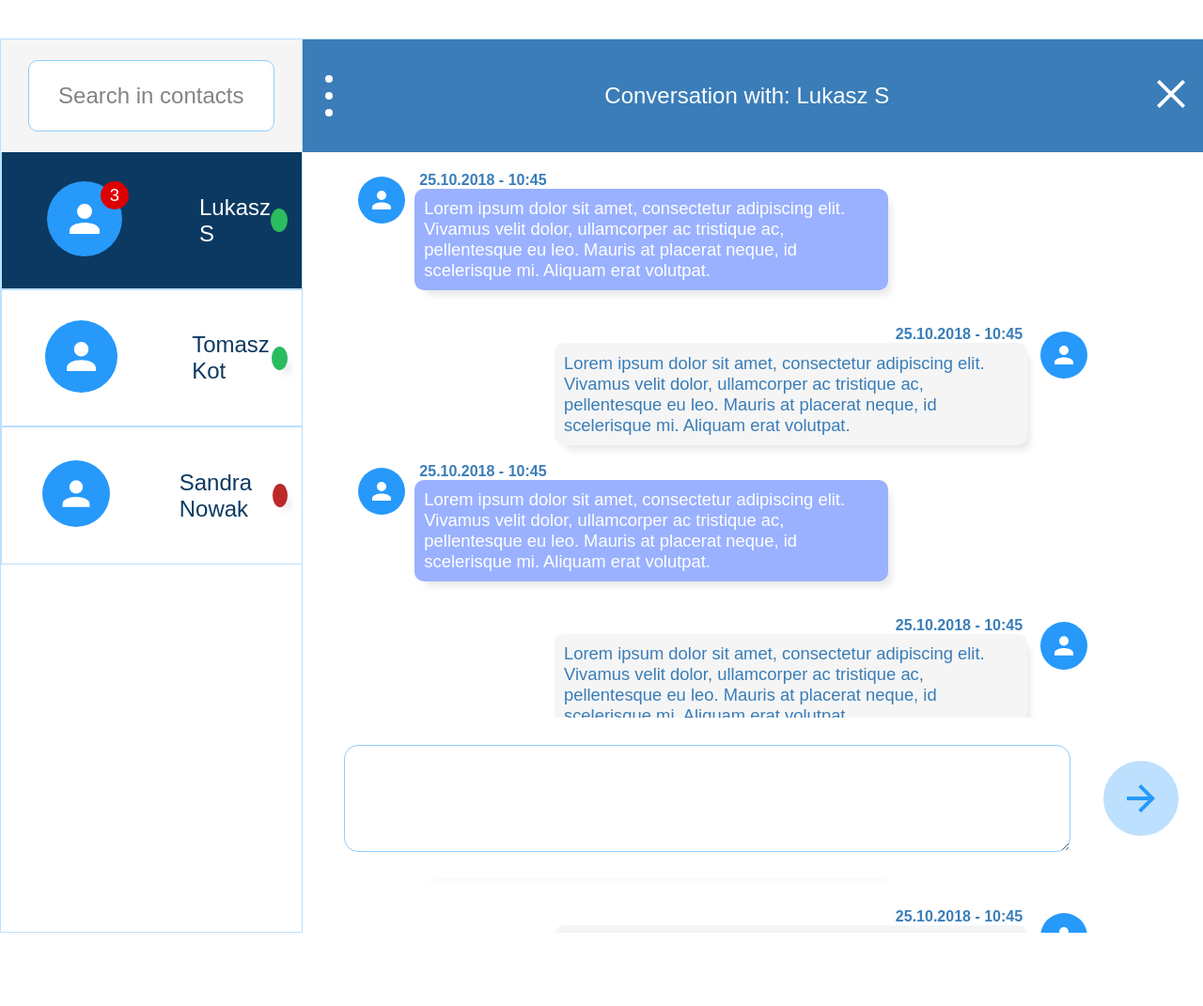
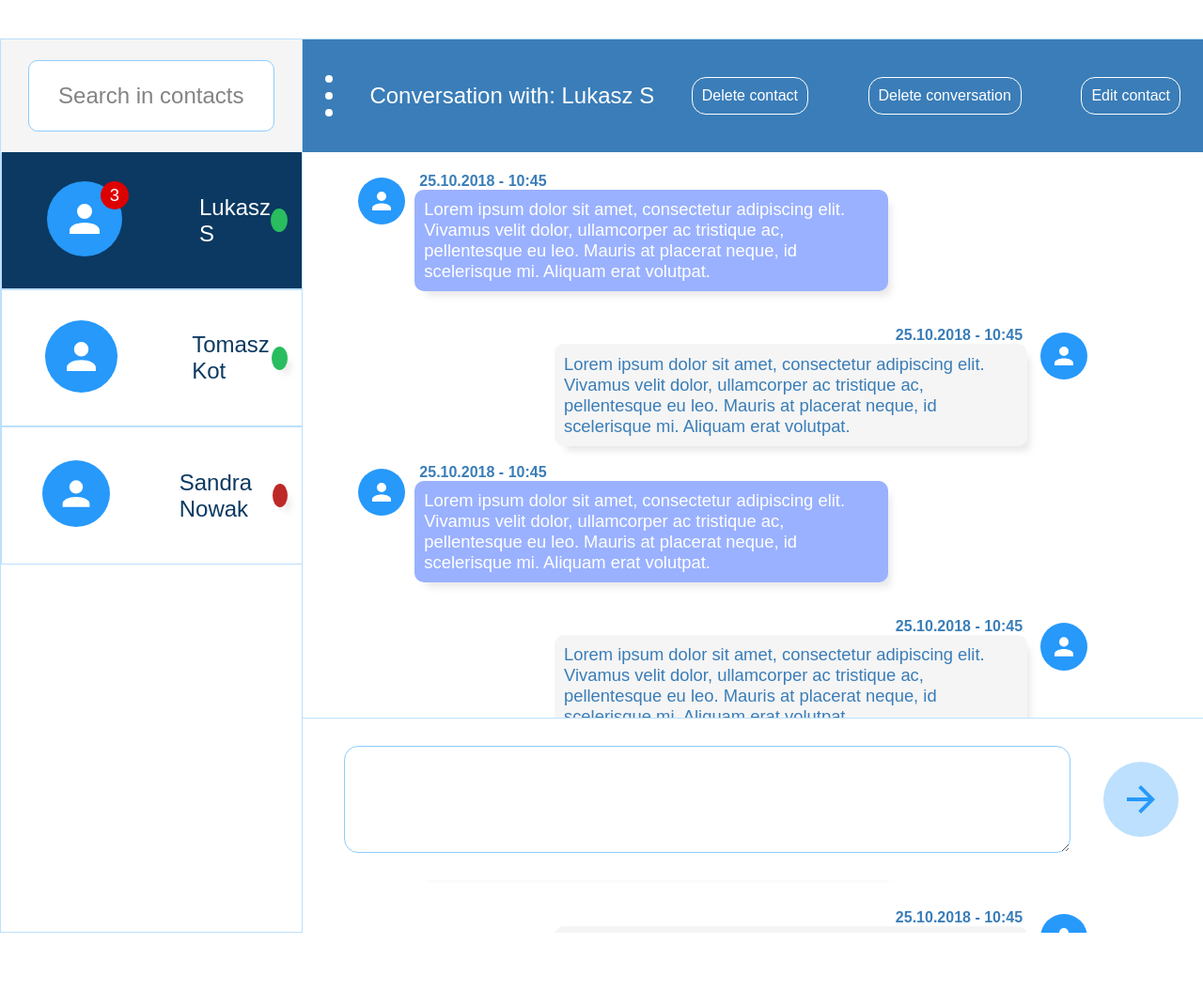
Before and after one commit to lStrachanowski/pychat, a Flask app: page /chat in a window 1280 px wide. Shown: the part 133-1204 px from the top of the page at 94% size. Run offline with Flask 2, Linux system fonts and the light colour scheme.

Commit message:
options bar for desktop created

```diff
--- a/main.py
+++ b/main.py
@@ -4,6 +4,7 @@ from flask import render_template, redirect, url_for
 app = Flask(__name__)
 
 user_status = True
+user_options = False
 
 @app.route('/')
 def index():
@@ -26,7 +27,7 @@ def chat():
     if user_status == False:
         return redirect(url_for("index"))
     else:
-        return render_template('chat.html', user_status = user_status)
+        return render_template('chat.html', user_status = user_status, user_options = user_options)
 
 @app.route('/settings')
 def settings():
--- a/static/css/main.css
+++ b/static/css/main.css
@@ -658,6 +658,8 @@ input{
      top: 50vh;
      background-color: white;
      z-index: 1;
+     border-top: 1px solid #BCE0FD;
+
  }
  .message-container-style{
      width: 80%;
@@ -686,6 +688,26 @@ input{
  .arrow-style{
      width: 30px;
      height: 30px;
+ }
+
+ .chat-options-button-style{
+    background: #3A7DB8;
+    color: white;
+    text-decoration: none;
+    border: none;
+    margin: 1% 2.5% 1% 2.5%;
+    padding: 10px;
+    transition: 0.3s;
+    border: 1px solid white;
+    border-radius: 15px;
+    white-space: nowrap;
+ }
+ .chat-options-button-style:hover{
+    background: #C1292F;
+    border: 1px solid #C1292F;
+    -webkit-box-shadow: 7px 9px 7px -4px rgba(0,0,0,0.16);
+    -moz-box-shadow: 7px 9px 7px -4px rgba(0,0,0,0.16);
+    box-shadow: 7px 9px 7px -4px rgba(0,0,0,0.16);
  }
 
 /* mobile phone mode */
--- a/templates/chat.html
+++ b/templates/chat.html
@@ -14,6 +14,7 @@
         <input class="search-input-desktop-style" placeholder="Search in contacts">
     </div>
     <div class="desktop-contact-panel">
+        {% if user_options %}
         <div class="chat-panel-dot-style">
             <span class="circle"></span>
             <span class="circle"></span>
@@ -21,6 +22,17 @@
         </div>
         <span class="contact-style">Conversation with: Lukasz S</span>
         <span class="x-size"><img src="/static/img/x.svg"></span>
+        {% else %}
+        <div class="chat-panel-dot-style">
+                <span class="circle"></span>
+                <span class="circle"></span>
+                <span class="circle"></span>
+            </div>
+        <span class="contact-style">Conversation with: Lukasz S</span>
+        <button class="chat-options-button-style">Delete contact</button>
+        <button class="chat-options-button-style">Delete conversation</button>
+        <button class="chat-options-button-style">Edit contact</button>
+        {% endif%}
     </div>
     <div class="mobile-search-box">
             <input class="search-input-mobile-style" placeholder="Search in contacts">
```
